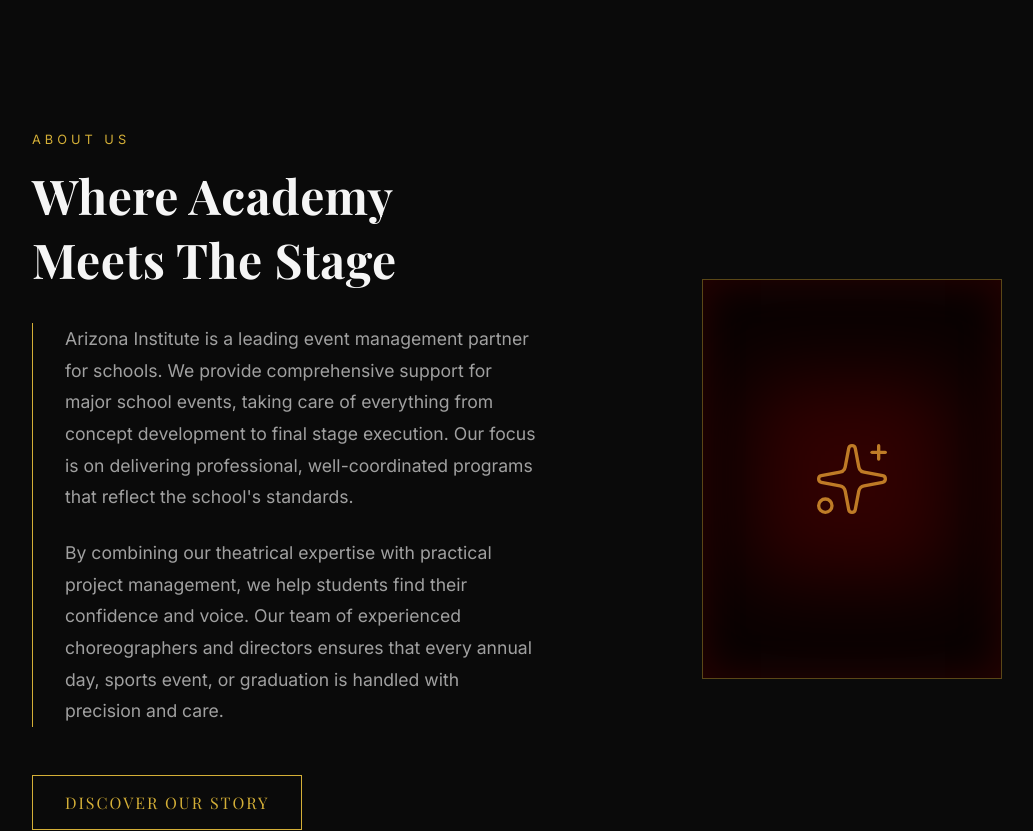
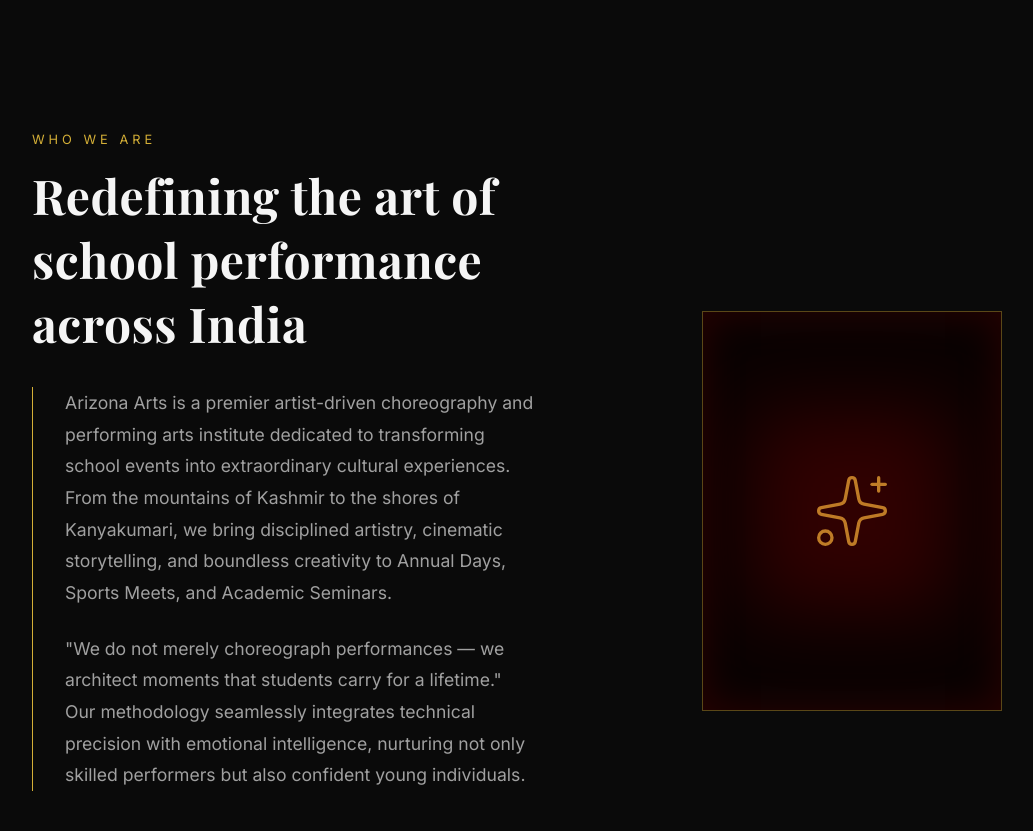
Before and after one commit to arrizonaevents-bot/Arizona, a Next.js app: page / in a window 1280 px wide. Shown: the part 800-1631 px from the top of the page, without its empty margins (72-1105 px from the left). Built offline with nearby package versions, Linux system fonts and the light colour scheme; a web font is replaced by a local one.

Commit message:
added contact info

```diff
--- a/src/app/components/Footer.tsx
+++ b/src/app/components/Footer.tsx
@@ -7,7 +7,7 @@
       <div className={styles.curtainBorder}></div>
       <div className={styles.content}>
         <div className={styles.brand}>
-          <h2>ARIZONA INSTITUTE</h2>
+          <h2>ARIZONA ARTS</h2>
           <p style={{fontSize: "0.8rem", letterSpacing: "2px", textTransform: "uppercase", color: "var(--color-gold)", marginBottom: "1rem"}}>
             Choreography | Theatre | Music | Annual School Functions
           </p>
@@ -27,8 +27,9 @@
         <div className={styles.contact}>
           <h3>Contact Info</h3>
           <p>📞 +91 99158 48400</p>
-          <p>📍 Chandigarh, Punjab, INDIA</p>
-          <p>✉️ hello@arizonainstitute.art</p>
+          <p>📍 All-India Bookings Accepted</p>
+          <p>✉️ arti@arizonaarts.in</p>
+          <p>📸 @arizonaarts.official</p>
         </div>
       </div>
       <div className={styles.bottom}>
--- a/src/app/page.tsx
+++ b/src/app/page.tsx
@@ -112,7 +112,7 @@
               style={{ transitionDelay: "0.2s" }}
             >
               <span className={styles.heroBadge}>
-                ✦ Arizona Institute of Performing Arts and Event Management ✦
+                ✦ Every Style. Every Emotion. One Grand Stage. ✦
               </span>
 
               <div className={styles.verticals}>
@@ -157,10 +157,10 @@
           className={styles.statsRow}
           data-active={(heroActive && stagedReveal) ? "true" : "false"}
         >
-          <div className={styles.statLine}><h3>100+</h3><span>Schools</span></div>
-          <div className={styles.statLine}><h3>14</h3><span>Skills</span></div>
-          <div className={styles.statLine}><h3>5+</h3><span>Years</span></div>
-          <div className={styles.statLine}><h3>1000+</h3><span>Students</span></div>
+          <div className={styles.statLine}><h3>200+</h3><span>Schools</span></div>
+          <div className={styles.statLine}><h3>18</h3><span>States</span></div>
+          <div className={styles.statLine}><h3>9</h3><span>Disciplines</span></div>
+          <div className={styles.statLine}><h3>10,000+</h3><span>Students</span></div>
         </div>
       </section>
 
@@ -169,20 +169,20 @@
       ══════════════════════════════════════════════════ */}
       <section className={styles.aboutTeaser}>
         <div className={styles.aboutLeft}>
-          <span className={styles.sectionLabel}>About Us</span>
-          <h2 className={styles.sectionTitle}>Where Academy Meets The Stage</h2>
+          <span className={styles.sectionLabel}>Who We Are</span>
+          <h2 className={styles.sectionTitle}>Redefining the art of school performance across India</h2>
           <div className={styles.aboutTextGroup}>
             <p>
-              Arizona Institute is a leading event management partner for schools. We provide
-              comprehensive support for major school events, taking care of everything from
-              concept development to final stage execution. Our focus is on delivering
-              professional, well-coordinated programs that reflect the school's standards.
+              Arizona Arts is a premier artist-driven choreography and performing arts institute
+              dedicated to transforming school events into extraordinary cultural experiences.
+              From the mountains of Kashmir to the shores of Kanyakumari, we bring disciplined
+              artistry, cinematic storytelling, and boundless creativity to Annual Days, Sports Meets,
+              and Academic Seminars.
             </p>
             <p>
-              By combining our theatrical expertise with practical project management, we
-              help students find their confidence and voice. Our team of experienced
-              choreographers and directors ensures that every annual day, sports event,
-              or graduation is handled with precision and care.
+              "We do not merely choreograph performances — we architect moments that students carry for a lifetime."
+              Our methodology seamlessly integrates technical precision with emotional intelligence, nurturing
+              not only skilled performers but also confident young individuals.
             </p>
           </div>
           <Link href="/about-us" className={styles.btnOutlineGold}>Discover Our Story</Link>
@@ -269,7 +269,7 @@
         <div className={styles.ambientGlow} />
         <div className={styles.ctaCard}>
           <h2>Ready To Shine?</h2>
-          <p>Book a free consultation and let&apos;s discuss your journey.</p>
+          <p>School bookings for 2026 are now open. Dates fill quickly — we encourage early enquiries.</p>
           <button
             className={styles.btnPrimaryLg}
             onClick={() => {
@@ -277,7 +277,7 @@
               setTimeout(() => router.push("/contact-us"), 600);
             }}
           >
-            Unlock The Stage
+            Reserve Your 2026 Slot
           </button>
         </div>
       </section>
```
Also changed, not shown: src/app/about-us/page.tsx (+5 -5 lines), src/app/contact-us/page.tsx (+5 -4 lines).
